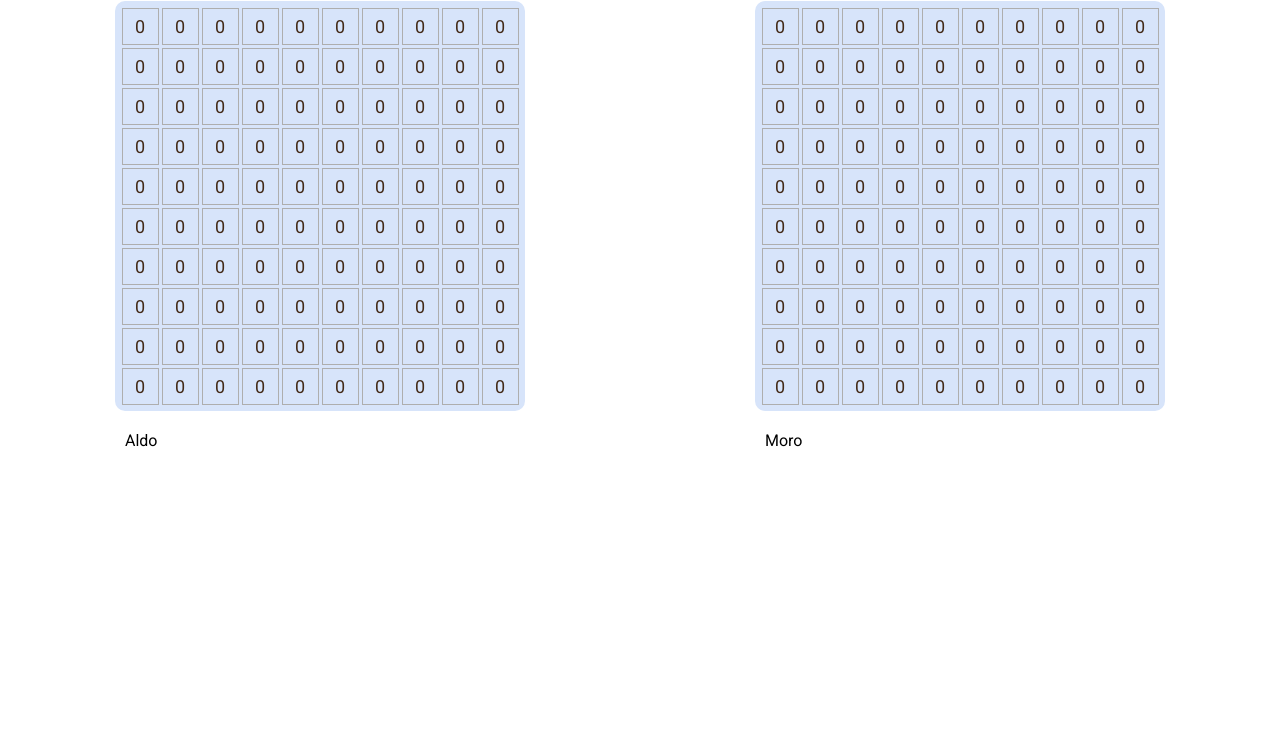
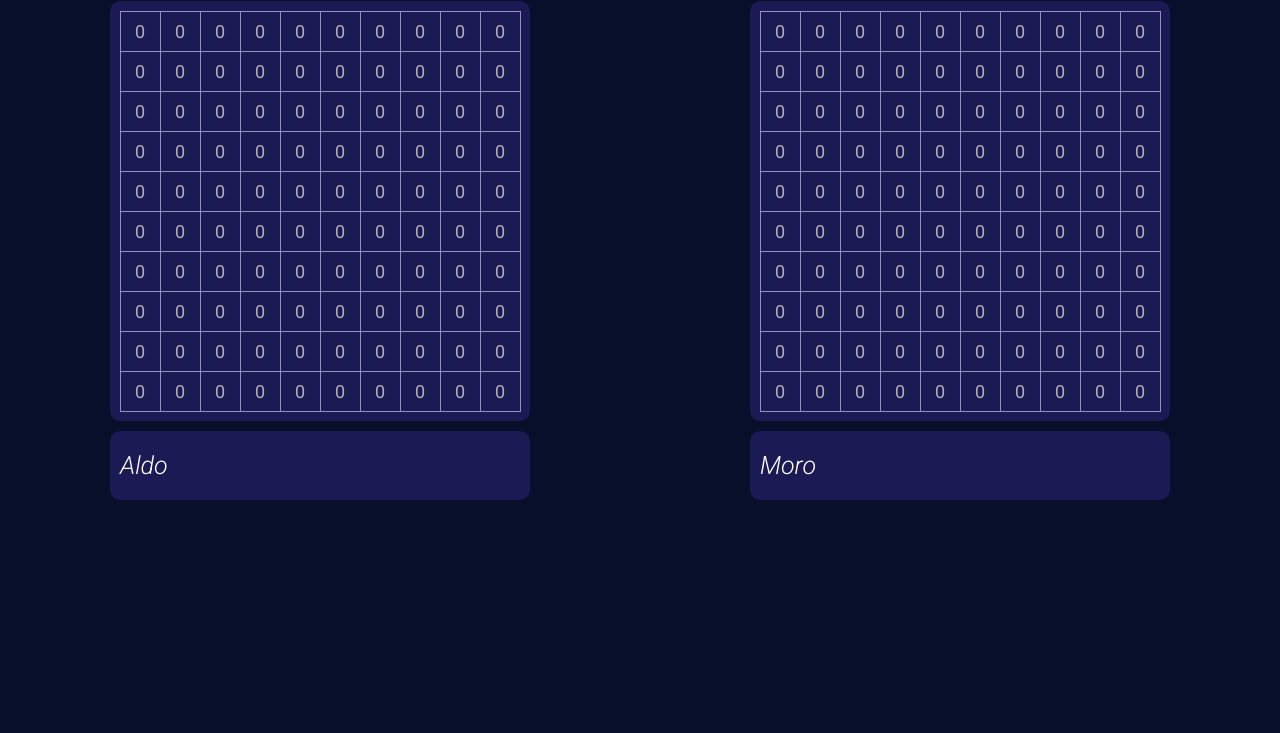
Before and after one commit to nicolanapa/battleship, a website with bundled scripts: page index.html in a window 1280 px wide. Shown: the part 67-800 px from the top of the page. Built offline with nearby package versions, Linux system fonts and the light colour scheme.

Commit message:
Changed styling to Dark Mode and added some style in .player-informations and .player-name

```diff
--- a/style.css
+++ b/style.css
@@ -4,6 +4,11 @@
 	font-family: "Roboto", system-ui;
 	padding: 0;
 	margin: 0;
+	color: white;
+}
+
+body {
+	background-color: #070f2b;
 }
 
 #title {
@@ -22,9 +27,9 @@
 	display: grid;
 	grid-template-columns: repeat(10, 40px);
 	grid-template-rows: repeat(10, 40px);
-	background-color: rgb(215, 228, 250);
+	background-color: #1b1a55;
 	border-radius: 10px;
-	padding: 5px;
+	padding: 10px;
 }
 
 .square {
@@ -32,13 +37,21 @@
 	justify-content: center;
 	align-items: center;
 	font-size: 18px;
-	color: rgb(67, 42, 23);
-	outline: 1px solid rgb(174, 174, 174);
-	margin: 2.5px;
+	color: #b1b1b1;
+	outline: 1px solid #9290c3;
+	margin: 0.5px;
 	padding: 5px;
 }
 
 .player-informations {
-	margin: 20px 0 10px 0;
-	padding-left: 10px;
+	margin: 10px 0 10px 0;
+	padding: 20px 10px;
+	background-color: #1B1A55;
+	border-radius: 10px;
+	font-weight: 300;
 }
+
+.player-name {
+	font-size: 25px;
+	font-style: italic;
+}
```
